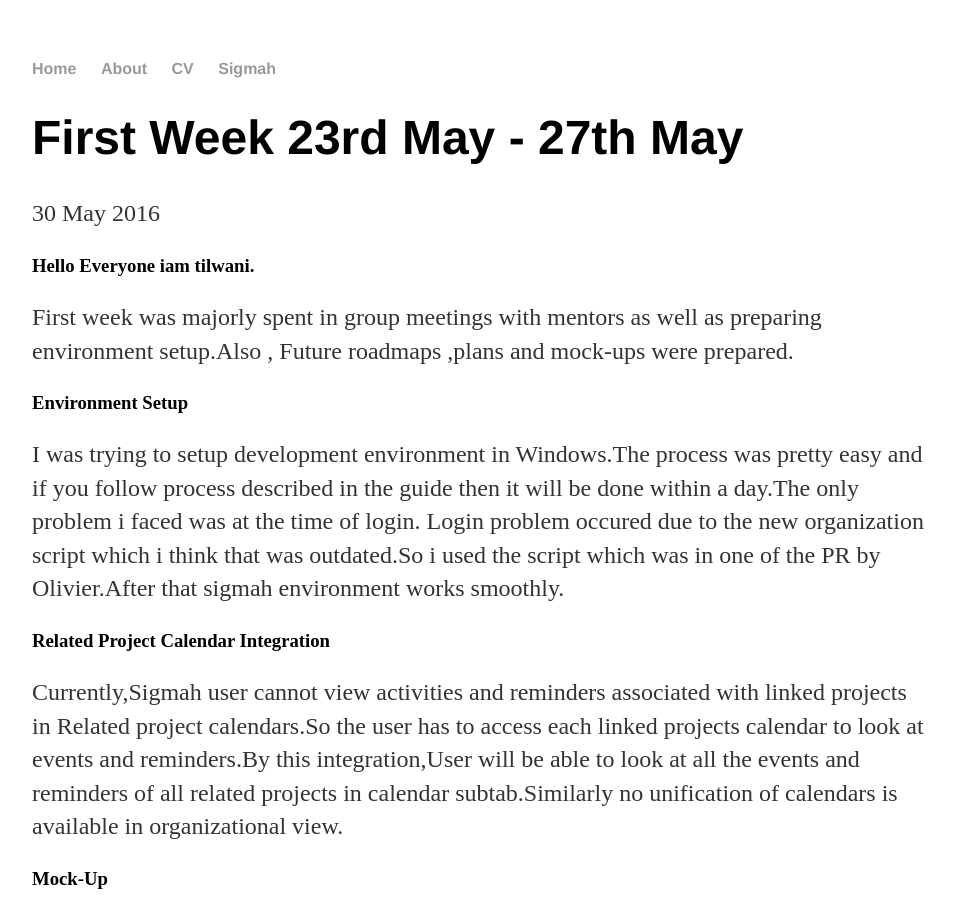
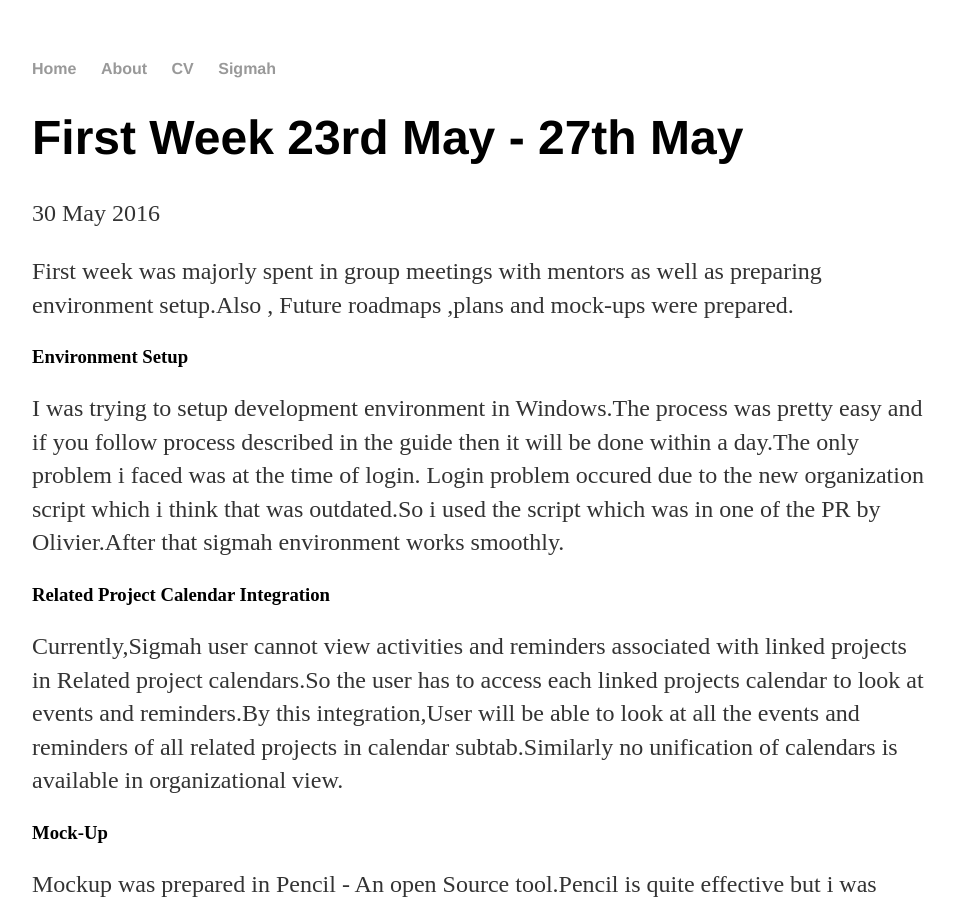
Before and after one commit to manishvishnoi2/manishvishnoi.github.io, a Jekyll site: the page built from _posts/2016-05-30-Sigmah-first-week-Report.md, in a window 1280 px wide. Shown: the top 908 px of the page, without its empty margins (160-1115 px from the left). Built offline with Jekyll 4.4.1, drawn with Linux system fonts in a browser that asks for light colours.

Commit message:
Update 2016-05-30-Sigmah-first-week-Report.md

```diff
--- a/_posts/2016-05-30-Sigmah-first-week-Report.md
+++ b/_posts/2016-05-30-Sigmah-first-week-Report.md
@@ -3,7 +3,6 @@
 title: "First Week 23rd May - 27th May"
 date: 2016-05-30
 ---
-### Hello Everyone iam tilwani.
 
 First week was majorly spent in group meetings with mentors as well as preparing environment setup.Also , Future roadmaps ,plans and mock-ups were prepared.
 
```
